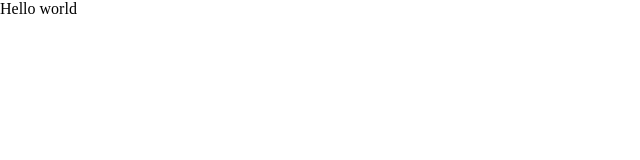
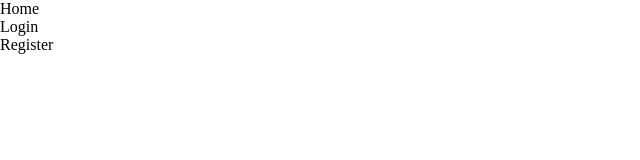
Before and after one commit to Alan-aj/node_crud_inventory, a React (Create React App) app in the folder client/: page / in a window 1280 px wide. Shown: the top 160 px of the page, without its empty margins (0-640 px from the left). Built offline with nearby package versions, Linux system fonts and the light colour scheme; the HTML template or start-up script is replaced by a standard one.

Commit message:
setup components

```diff
--- a/client/src/App.js
+++ b/client/src/App.js
@@ -1,9 +1,14 @@
 import './App.css';
+import Home from './components/home/home';
+import Login from './components/login/login';
+import Register from './components/register/register';
 
 function App() {
   return (
     <div className="App">
-      Hello world
+      <Home />
+      <Login />
+      <Register />
     </div>
   );
 }
--- a/client/src/components/home/home.js
+++ b/client/src/components/home/home.js
@@ -0,0 +1,10 @@
+import React from "react"
+import "./home.css"
+
+const Home = () => {
+    return (
+        <div>Home</div>
+    )
+}
+
+export default Home
--- a/client/src/components/login/login.js
+++ b/client/src/components/login/login.js
@@ -0,0 +1,10 @@
+import React from "react"
+import "./login.css"
+
+const Login = () => {
+    return (
+        <div>Login</div>
+    )
+}
+
+export default Login
--- a/client/src/components/register/register.js
+++ b/client/src/components/register/register.js
@@ -0,0 +1,10 @@
+import React from "react"
+import "./register.css"
+
+const Register = () => {
+    return (
+        <div>Register</div>
+    )
+}
+
+export default Register
```
